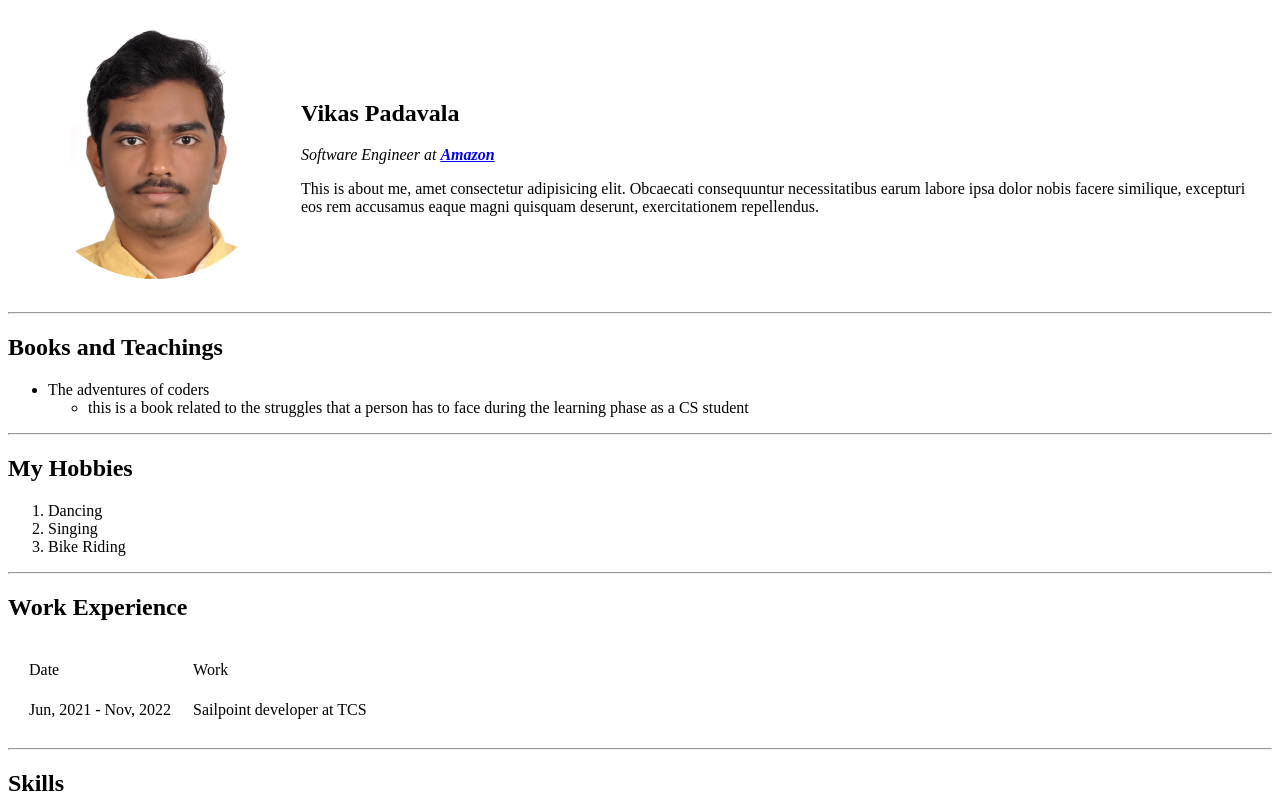
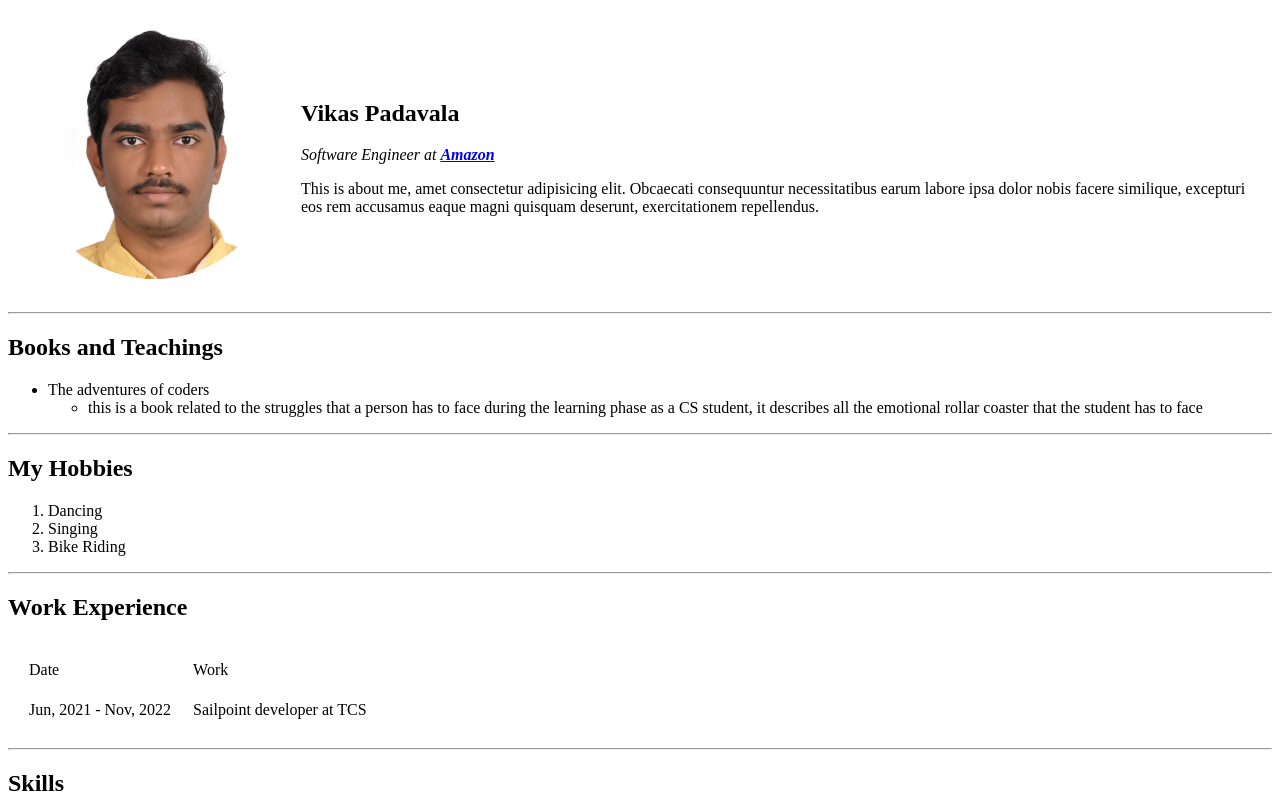
Before and after one commit to Vikas759/HTML--personal-site, a plain HTML site: page index.html in a window 1280 px wide. Shown: the top 800 px of the page. Drawn offline with Linux system fonts and the light colour scheme.

Commit message:
made modifications on description of the book

```diff
--- a/index.html
+++ b/index.html
@@ -38,7 +38,8 @@
     <ul>
       <li>
         this is a book related to the struggles that a person has to face
-        during the learning phase as a CS student
+        during the learning phase as a CS student, it describes all the emotional rollar coaster that the student has to
+        face
       </li>
     </ul>
   </ul>
```
